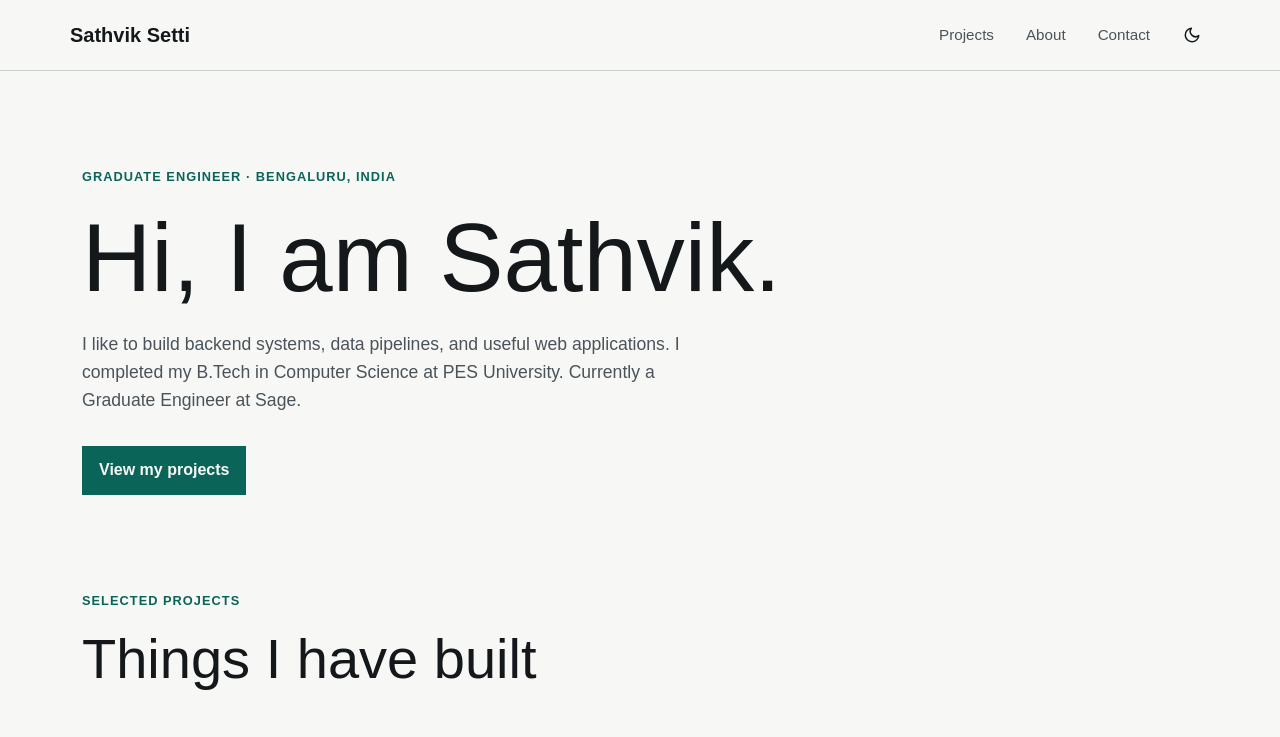
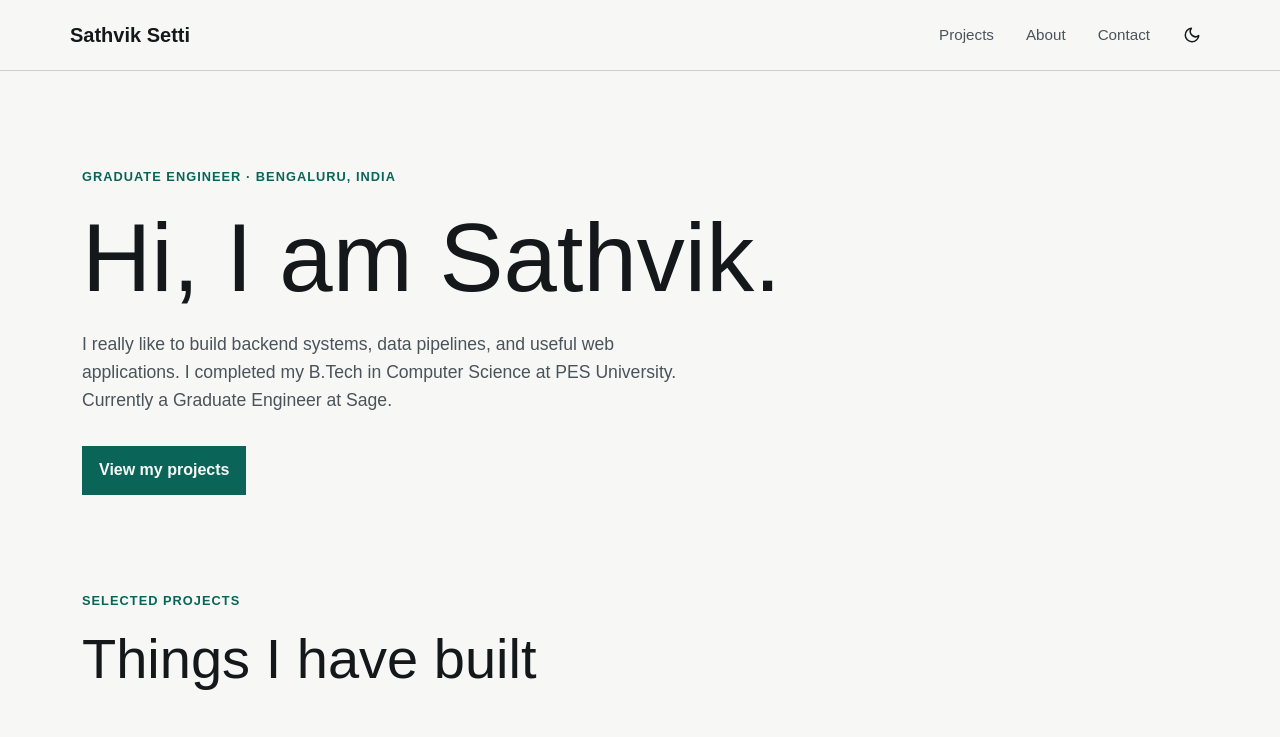
Before and after one commit to noobieeeeeee/personal-website, a plain HTML site: page index.html in a window 1280 px wide. Shown: the top 737 px of the page. Drawn offline with nearby package versions, Linux system fonts and the light colour scheme.

Commit message:
minor change

```diff
--- a/index.html
+++ b/index.html
@@ -37,7 +37,7 @@
     <section class="intro container">
       <p class="label">Graduate Engineer · Bengaluru, India</p>
       <h1>Hi, I am Sathvik.</h1>
-      <p class="intro-text">I like to build backend systems, data pipelines, and useful web applications. I completed my B.Tech in Computer Science at PES University. Currently a Graduate Engineer at Sage.</p>
+      <p class="intro-text">I really like to build backend systems, data pipelines, and useful web applications. I completed my B.Tech in Computer Science at PES University. Currently a Graduate Engineer at Sage.</p>
       <a class="btn btn-primary button" href="#projects">View my projects</a>
     </section>
 
```
